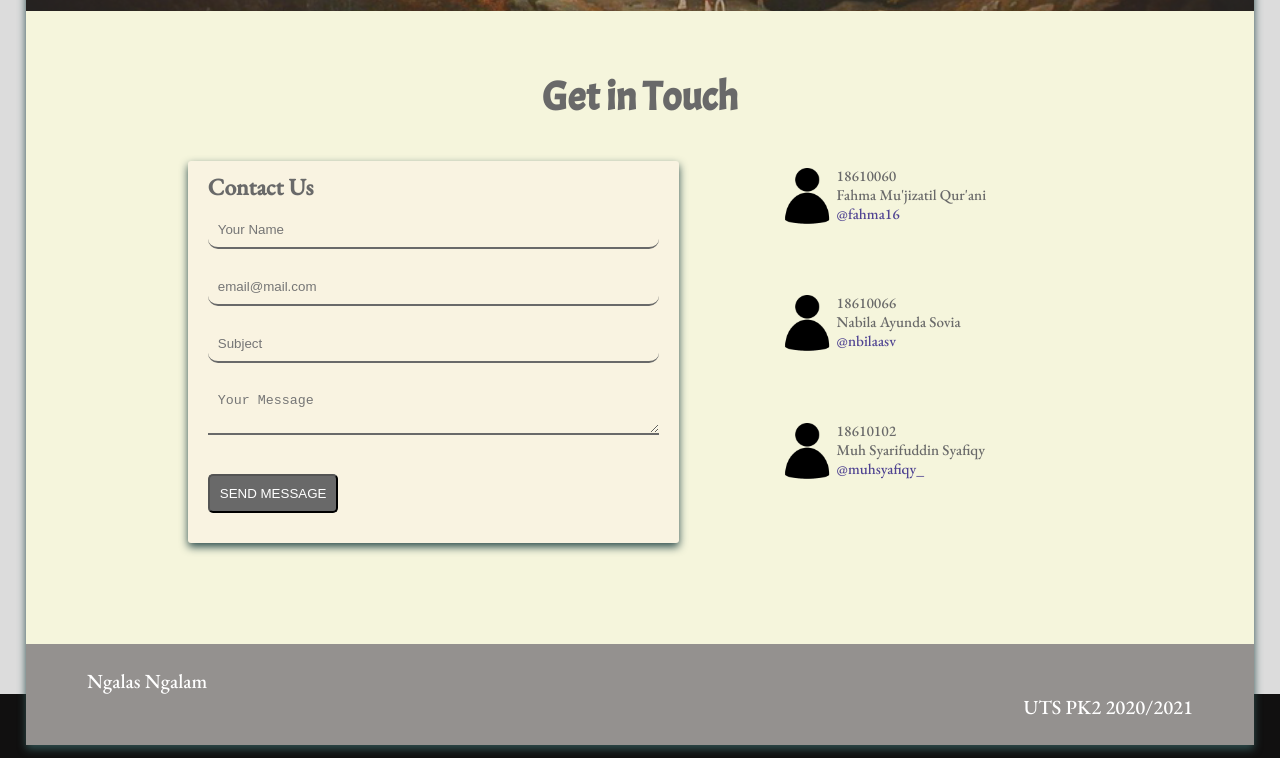
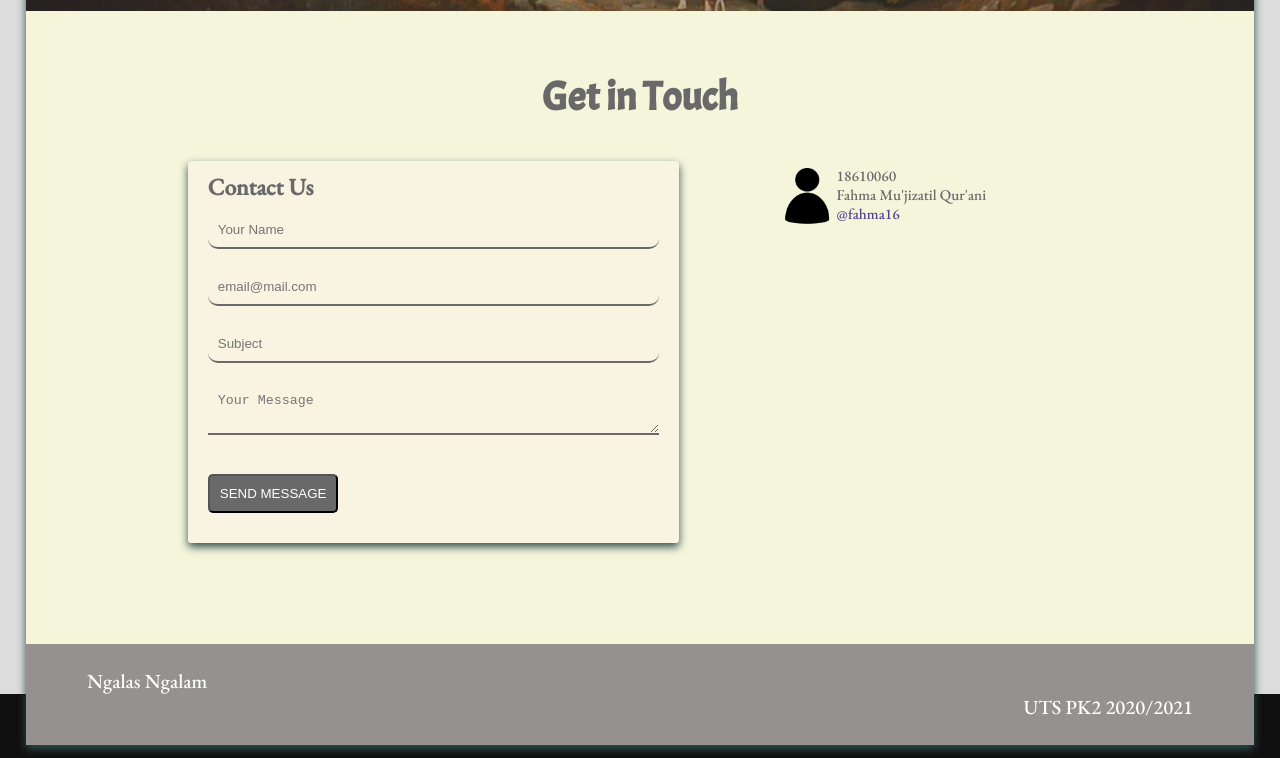
Before and after one commit to fahma16/fahma16.github.io, a plain HTML site: page index.html in a window 1280 px wide. Shown: the part 2825-3583 px from the top of the page. Drawn offline with nearby package versions, Linux system fonts and the light colour scheme.

Commit message:
Update index.html

```diff
--- a/index.html
+++ b/index.html
@@ -161,18 +161,6 @@
 	  						<p>Fahma Mu'jizatil Qur'ani</p>
 	  						<p><a href="https://www.instagram.com/fahma16/">@fahma16</a></p><br/>
 	  					</div>
-	  					<div>
-	  						<img src="img/human.png">
-	  						<p>18610066</p>
-	  						<p>Nabila Ayunda Sovia</p>
-	  						<p><a href="https://www.instagram.com/nbilaasv/">@nbilaasv</a></p><br/>
-	  					</div>
-	  					<div>
-	  						<img src="img/human.png">
-	  						<p>18610102</p>
-	  						<p>Muh Syarifuddin Syafiqy</p>
-	  						<p><a href="https://www.instagram.com/muhsyafiqy_/">@muhsyafiqy_</a></p><br/>
-	  					</div>
 	  				</div>
 				</div>
 			</div>
```
